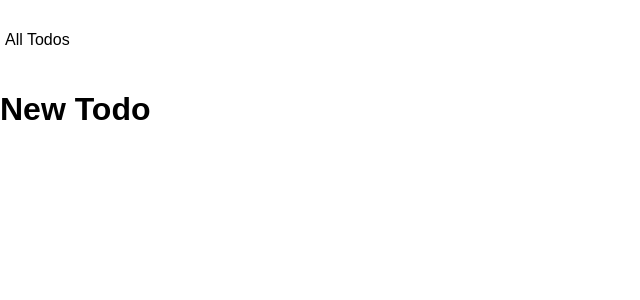
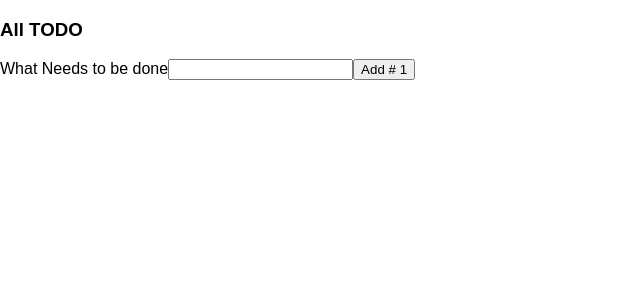
Before and after one commit to sidd-92/Todo-List-React, a React app in the folder todo-list-react/: page / in a window 1280 px wide. Shown: the top 300 px of the page, without its empty margins (0-640 px from the left). Built offline with nearby package versions, Linux system fonts and the light colour scheme.

Commit message:
Added new Files TodoApp and TodoList

```diff
--- a/todo-list-react/src/App.js
+++ b/todo-list-react/src/App.js
@@ -1,12 +1,10 @@
 import React, { Component } from "react";
-import NewTodo from "./components/NewTodo/New";
-import Todo from "./components/Todo/Todo";
+import TodoApp from "./components/TodoApp/TodoApp";
 class App extends Component {
   render() {
     return (
       <React.Fragment>
-        <Todo />
-        <NewTodo />
+        <TodoApp />
       </React.Fragment>
     );
   }
--- a/todo-list-react/src/components/NewTodo/New.jsx
+++ /dev/null
@@ -1,7 +0,0 @@
-import React from "react";
-
-const NewTodo = () => {
-  return <h1>New Todo</h1>;
-};
-
-export default NewTodo;
--- a/todo-list-react/src/components/Todo/Todo.jsx
+++ /dev/null
@@ -1,15 +0,0 @@
-import React, { Component } from "react";
-
-import classes from "./Todo.css";
-
-class Todo extends Component {
-  render() {
-    return (
-      <div className={classes.Space}>
-        <p>All Todos</p>
-      </div>
-    );
-  }
-}
-
-export default Todo;
--- /dev/null
+++ b/todo-list-react/src/components/Todo/TodoList.jsx
@@ -0,0 +1,15 @@
+import React, { Component } from "react";
+
+class TodoList extends Component {
+  render() {
+    return (
+      <ul>
+        {this.props.items.map(item => (
+          <li key={item.id}>{item.text}</li>
+        ))}
+      </ul>
+    );
+  }
+}
+
+export default TodoList;
--- /dev/null
+++ b/todo-list-react/src/components/TodoApp/TodoApp.jsx
@@ -0,0 +1,53 @@
+import React, { Component } from "react";
+
+import TodoList from "../Todo/TodoList";
+class TodoApp extends Component {
+  constructor(props) {
+    super(props);
+    this.state = { items: [], text: "" };
+    this.handleChange = this.handleChange.bind(this);
+    this.handleSubmit = this.handleSubmit.bind(this);
+  }
+
+  handleChange(e) {
+    this.setState({
+      text: e.target.value
+    });
+  }
+  handleSubmit(e) {
+    e.preventDefault();
+    if (!this.state.text.length) {
+      return;
+    }
+
+    const newItem = {
+      text: this.state.text,
+      id: Date.now()
+    };
+
+    this.setState(state => ({
+      items: state.items.concat(newItem),
+      text: ""
+    }));
+  }
+  render() {
+    return (
+      <div>
+        <h3>All TODO</h3>
+        <TodoList items={this.state.items} />
+        <form onSubmit={this.handleSubmit}>
+          <label htmlFor="new-todo">What Needs to be done</label>
+          <input
+            type="text"
+            id="new-todo"
+            onChange={this.handleChange}
+            value={this.state.text}
+          />
+          <button>Add # {this.state.items.length + 1}</button>
+        </form>
+      </div>
+    );
+  }
+}
+
+export default TodoApp;
```
